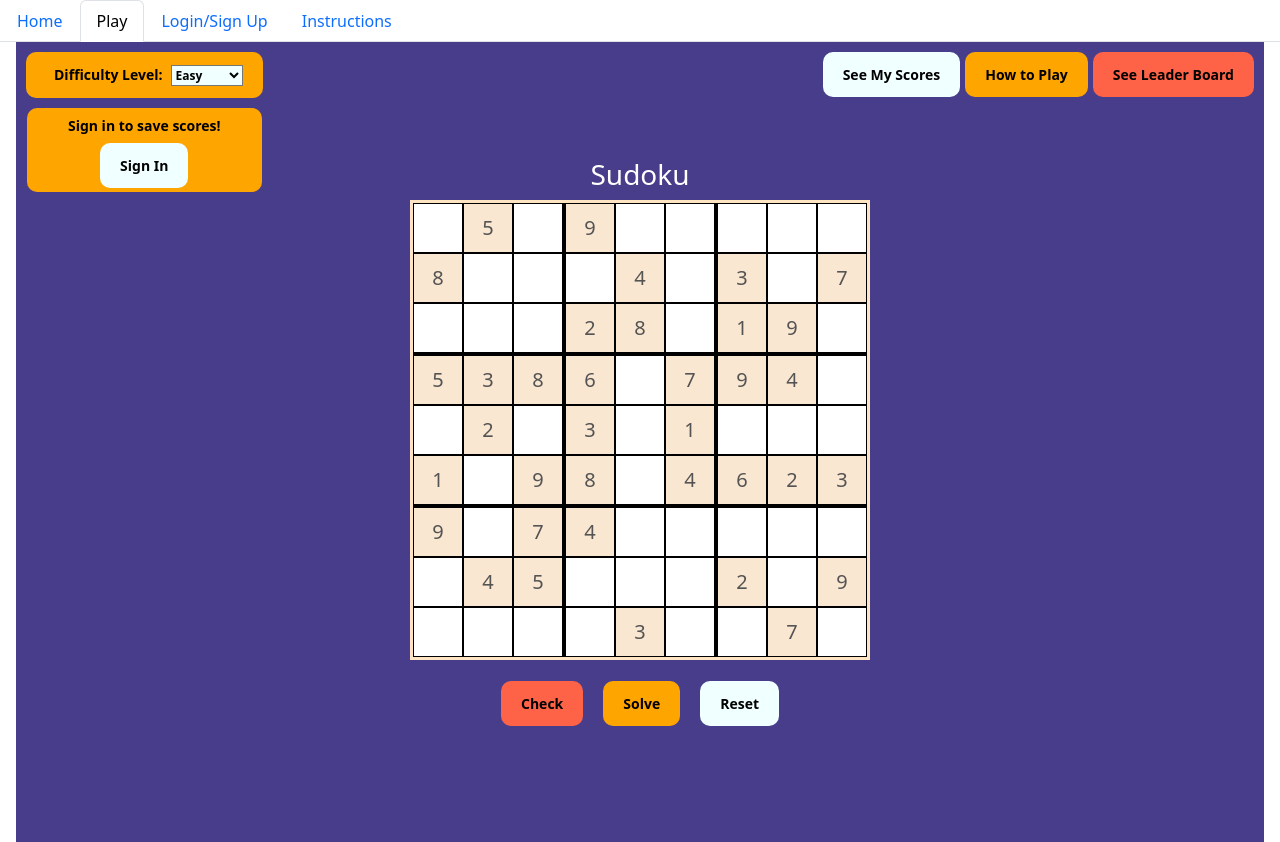
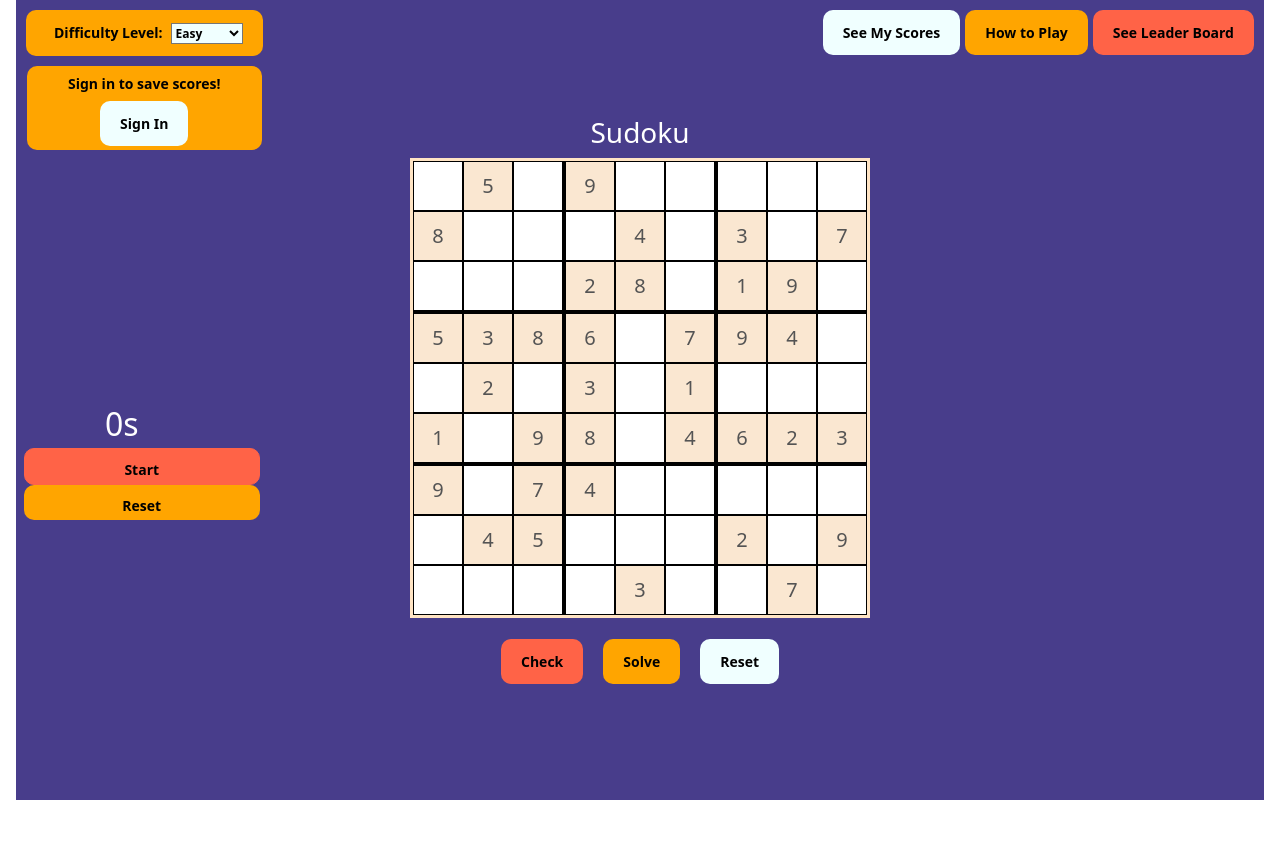
Before and after one commit to sam-st/SSSSudoku, a React (Vite) app in the folder client/: page /Game in a window 1280 px wide. After the commit the page ends 800 px from the top, so only its background shows below. Built offline with nearby package versions, Linux system fonts and the light colour scheme; a web font is replaced by a local one.

Commit message:
added timer, needs to be styled

```diff
--- a/client/src/App.jsx
+++ b/client/src/App.jsx
@@ -7,7 +7,7 @@ function App() {
   // The Outlet component will conditionally swap between the different pages according to the URL
   return (
     <>
-      < WelcomeNav />
+      {/* < WelcomeNav /> */}
       <main className="mx-3">
         <Outlet />
       </main>
--- a/client/src/assets/style/GameBoard.css
+++ b/client/src/assets/style/GameBoard.css
@@ -1,5 +1,7 @@
 .game {
   text-align: center;
+  min-width:100%;
+
 }
 
 .game-header {
--- /dev/null
+++ b/client/src/assets/style/Timer.css
@@ -0,0 +1,49 @@
+.app {
+  text-align: center;
+  background-color: darkslateblue;
+  max-height: 25vh;
+  display: flex;
+  flex-direction: column;
+  align-items: center;
+  justify-content: center;
+  font-size: calc(10px + 2vmin);
+  color: white;
+  max-width:100%;
+}
+
+.time {
+  font-size: 2rem;
+  padding: 0rem;
+}
+
+.button{
+  background-color: orange;
+  font-weight: bold;
+  padding: 10px 20px 4px 20px;
+  border: none;
+  border-radius: 10px;
+  font-size: 14px;
+  color:black;
+  margin: 0px 20px;
+}
+
+.button:focus {
+  outline-width: 0;
+}
+
+.button-primary:hover {
+  background-color: azure;
+  border: 1px solid azure;
+}
+
+.button-primary-active {
+  background-color: tomato;
+  border: 1px solid tomato;
+  color: black;
+}
+
+.button-primary-inactive {
+  background-color: tomato;
+  border: 1px solid tomato;
+  color: black;
+}
--- a/client/src/components/LeaderBoardModal.jsx
+++ b/client/src/components/LeaderBoardModal.jsx
@@ -17,7 +17,9 @@ function LeaderBoardModal() {
         <Modal.Header closeButton>
           <Modal.Title>High Scores</Modal.Title>
         </Modal.Header>
-        <Modal.Body><table>
+        <Modal.Body>
+
+          <table>
   <tr className='border border-primary'>
     <th className='border border-primary'>User Name</th>
     <th className='border border-primary'>Difficulty</th>
--- a/client/src/pages/GameBoard.jsx
+++ b/client/src/pages/GameBoard.jsx
@@ -3,8 +3,8 @@ import MyScoresModal from "../components/MyScoresModal";
 import LeaderBoardModal from "../components/LeaderBoardModal";
 import Button from 'react-bootstrap/Button';
 import "../assets/style/GameBoard.css";
-import { useState } from 'react';
-
+import { useState, useEffect } from 'react';
+import "../assets/style/Timer.css";
 const initial =
   [
     [0, 5, 0, 9, 0, 0, 0, 0, 0],
@@ -30,24 +30,47 @@ const initial =
       grid[row][col] = val;
     }
   }
+  const [seconds, setSeconds] = useState(0);
+  const [isActive, setIsActive] = useState(false);
+
+  function toggle() {
+    setIsActive(!isActive);
+  }
+
+  function reset() {
+    setSeconds(0);
+    setIsActive(false);
+  }
+
+  useEffect(() => {
+    let interval = null;
+    if (isActive) {
+      interval = setInterval(() => {
+        setSeconds(seconds => seconds + 1);
+      }, 1000);
+    } else if (!isActive && seconds !== 0) {
+      clearInterval(interval);
+    }
+    return () => clearInterval(interval);
+  }, [isActive, seconds]);
+
   return (
     <div className="background">
 
       <div className="text-center">
 
-          {/* <h1 className="mt-4">Sudoku Puzzle</h1> */}
       </div>
       <div >
-          <div class="position-relative">
+        <div className="position-relative">
           <div className="game">
-              <div class="position-relative">
-          <div class="modalButtons position-absolute top-0 end-0">
-            <MyScoresModal/>
+            <div className="position-relative">
+              <div className="modalButtons position-absolute top-0 end-0">
+                <MyScoresModal />
                 <InstructionsModal />
                 <LeaderBoardModal />
               </div>
             </div>
-          <div class="position-absolute top-0 start-0">
+            <div className="position-absolute top-0 start-0">
               <button className="level">
 
                 <label className="mx-2" for="difficulty">Difficulty Level:</label>
@@ -61,7 +84,7 @@ const initial =
                 <button className="signInArea">
 
                   <h6 className="signInToSave">Sign in to save scores!</h6>
-<button className="signIn">Sign In</button>
+                  <button  className="signIn">Sign In</button>
                 </button>
               </div>
             </div>
@@ -89,6 +112,22 @@ const initial =
                 <button className="resetButton">Reset</button>
 
               </div>
+<div className="timerContainer  position-absolute top-50 start-0">
+<div className="app">
+      <div className="time position">
+        {seconds}s
+      </div>
+      <div className="row">
+        <button className={`button button-primary button-primary-${isActive ? 'active' : 'inactive'}`} onClick={toggle}>
+          {isActive ? 'Pause' : 'Start'}
+        </button>
+        <button className="button" onClick={reset}>
+          Reset
+        </button>
+      </div>
+    </div>
+</div>
+
             </div>
           </div>
         </div>
```
Also changed, not shown: 1 other file (tests, documents, lock files or other folders). Lines whose indentation alone changed are shown as unchanged.
